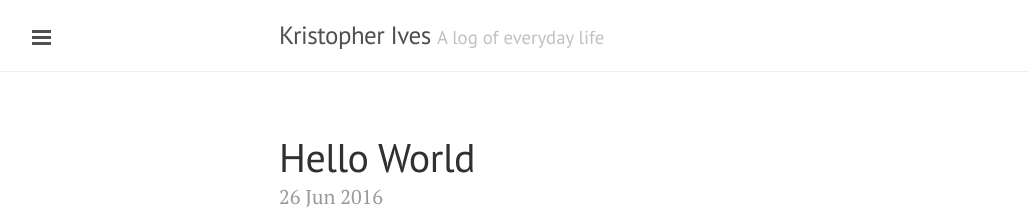
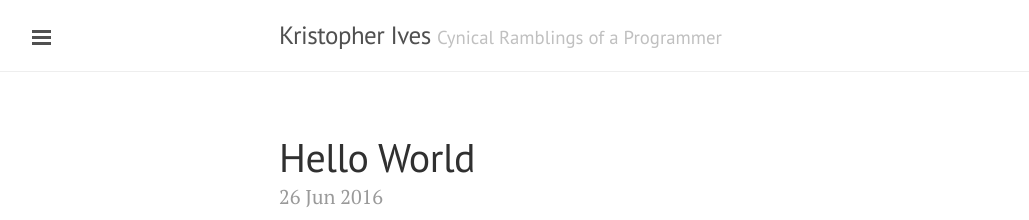
Before and after one commit to krisives/krisives.github.io, a Jekyll site: the page built from index.html, in a window 1280 px wide. Shown: the top 220 px of the page, without its empty margins (1-1030 px from the left). Built offline with Jekyll 4.4.1, drawn with Linux system fonts in a browser that asks for light colours; the list of posts is cut into pages by our own code.

Commit message:
Update _config.yml

```diff
--- a/_config.yml
+++ b/_config.yml
@@ -3,6 +3,6 @@ pygments: true
 markdown: kramdown
 url: http://krisives.github.io
 title: Kristopher Ives
-tagline: A log of everyday life
-description: My awesome new site
+tagline: Cynical Ramblings of a Programmer
+description: My things
 paginate: 5
```
